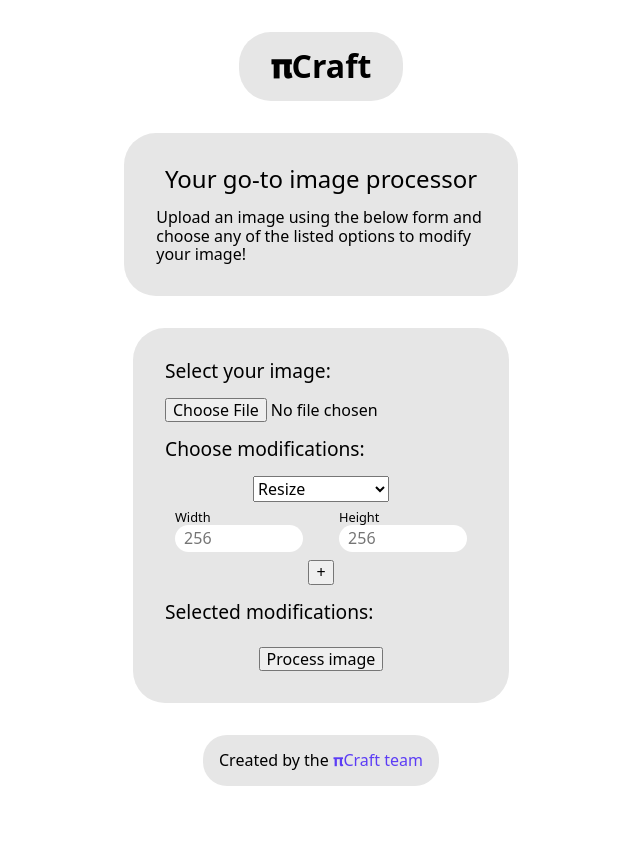
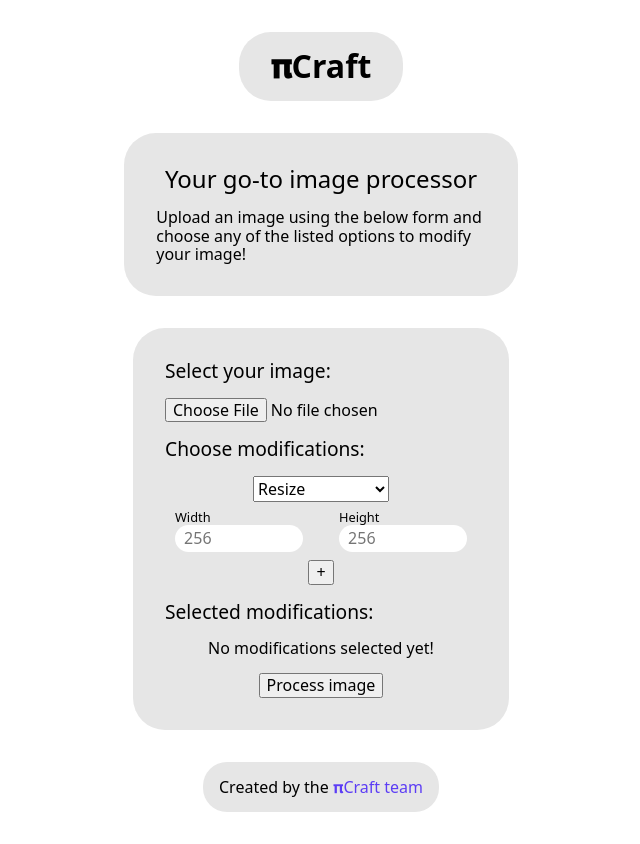
Before and after one commit to wojexe/piCraft, a SvelteKit app in the folder frontend/: page / in a window 1280 px wide. Shown: the whole page, without its empty margins (319-959 px from the left). Before the commit the page ends 818 px from the top, so only its background shows below. Built offline with nearby package versions, Linux system fonts and the light colour scheme.

Commit message:
Clone starting params

```diff
--- a/frontend/src/components/form/committed_modifications.svelte
+++ b/frontend/src/components/form/committed_modifications.svelte
@@ -27,6 +27,8 @@
       </div>
     {/each}
   </div>
+{:else}
+  No modifications selected yet!
 {/if}
 
 <style lang="scss">
--- a/frontend/src/components/handler.svelte
+++ b/frontend/src/components/handler.svelte
@@ -11,12 +11,13 @@
   import CommittedModifications from "./form/committed_modifications.svelte";
 
   let selectedModifID = availableModifs[0].id;
-  let selectedParams = modifParams[selectedModifID];
+  let selectedParams = structuredClone(modifParams[selectedModifID]);
 
   const selectModif = (id: AvailableModifications) => {
     selectedParams = structuredClone(modifParams[id]);
   };
 
+  // TODO: Writable maybe?
   let commitedModifications: Array<any> = [];
 
   const commitModif = () => {
@@ -34,8 +35,6 @@
 </script>
 
 <form class="handler">
-  <!-- TODO: Implement a custom-styled file input button (show filename) -->
-  <!-- https://jsfiddle.net/4cwpLvae/ -->
   <div class="frag">
     <label for="file-picker" class="subsection">Select your image:</label>
     <input id="file-picker" type="file" accept={acceptedFileTypes.join(",.")} />
```
